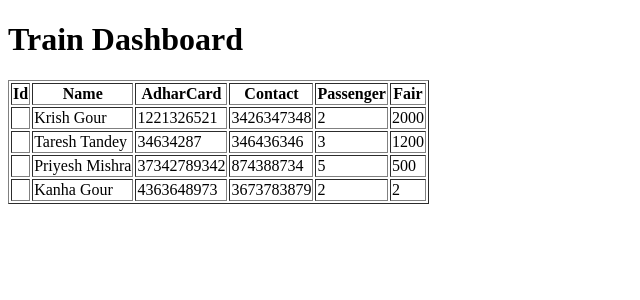
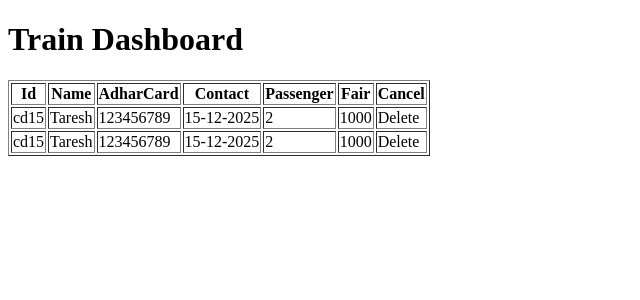
Before and after one commit to krishgour789/01-12-2025-React-Test, a React (Vite) app: page / in a window 1280 px wide. Shown: the top 300 px of the page, without its empty margins (0-640 px from the left). Built offline with nearby package versions, Linux system fonts and the light colour scheme; data requests are answered from the project's data file.

Commit message:
15/12/25

```diff
--- a/src/Components/Datashow.jsx
+++ b/src/Components/Datashow.jsx
@@ -3,18 +3,31 @@ import React, { useEffect, useState } from "react";
 
 const Datashow = () => {
   const [train,settrain] = useState([]);
-  useEffect(() => {
 
-    axios.get("http://localhost:3000/Train")
+  let fetch=()=>{
+     axios.get("http://localhost:3000/Train")
       .then((res) => {
         settrain( res.data);
       })
       .catch((error) => {
         console.error("API Error:", error);
       });
+  }
+  useEffect(() => {
+    fetch()
+
+
 
   }, []);
+  let datadelete = (id) => {
 
+    axios.delete(`http://localhost:3000/Train/${id}`)
+      .then((res) => {
+        alert("Booking cancelled");
+        fetch()
+      })
+
+  }
   return (
     <>
       <div>
@@ -29,6 +42,7 @@ const Datashow = () => {
                 <th>Contact</th>
                 <th>Passenger</th>
                 <th>Fair</th>
+                <th>Cancel</th>
               </tr>
             </thead>
             <tbody>
@@ -40,6 +54,7 @@ const Datashow = () => {
                 <td>{e.Contact}</td>
                 <td>{e.Passenger}</td>
                 <td>{e.TotalFair}</td>
+                <td onClick={()=>{datadelete(e.id)}}>Delete</td>
               </tr>
             ))}
 
--- a/src/db.json
+++ b/src/db.json
@@ -1,32 +1,20 @@
 {
-    "Train":[
-        {
-        "Name":"Krish Gour",
-        "Adharno" : 1221326521,
-        "Contact" : 3426347348,
-        "Passenger" : 2,
-        "TotalFair" : 2000
-        },
-        {
-        "Name":"Taresh Tandey",
-        "Adharno" : 34634287,
-        "Contact" : 346436346,
-        "Passenger" : 3,
-        "TotalFair" : 1200
-        },
-        {
-        "Name":"Priyesh Mishra",
-        "Adharno" : 37342789342,
-        "Contact" : 874388734,
-        "Passenger" : 5,
-        "TotalFair" : 500
-        },
-        {
-        "Name":"Kanha Gour",
-        "Adharno" : 4363648973,
-        "Contact" : 3673783879,
-        "Passenger" : 2,
-        "TotalFair" : 2
-        }
-    ]
+  "Train": [
+    {
+      "Name": "Taresh",
+      "Adharno": 123456789,
+      "Contact": "15-12-2025",
+      "Passenger": 2,
+      "TotalFair": 1000,
+      "id": "cd15"
+    },
+    {
+      "Name": "Taresh",
+      "Adharno": 123456789,
+      "Contact": "15-12-2025",
+      "Passenger": 2,
+      "TotalFair": 1000,
+      "id": "cd15"
+    }
+  ]
 }
--- a/src/main.jsx
+++ b/src/main.jsx
@@ -9,6 +9,7 @@ import './index.css'
 // import App from './Map'
 
 import App from './Components/Datashow'
+// import App from './Components/Work'
 
 // import App from './Components/Useeffect'
 // import App from './ArrayOfObect'
```
Also changed, not shown: src/Components/Work.jsx (added, +47 -0 lines).
